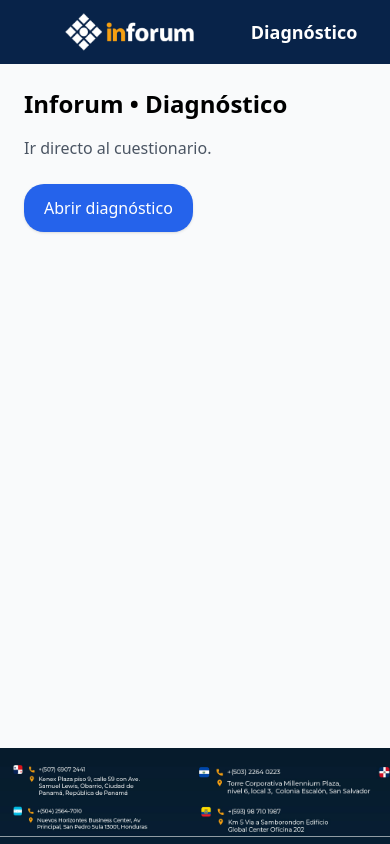
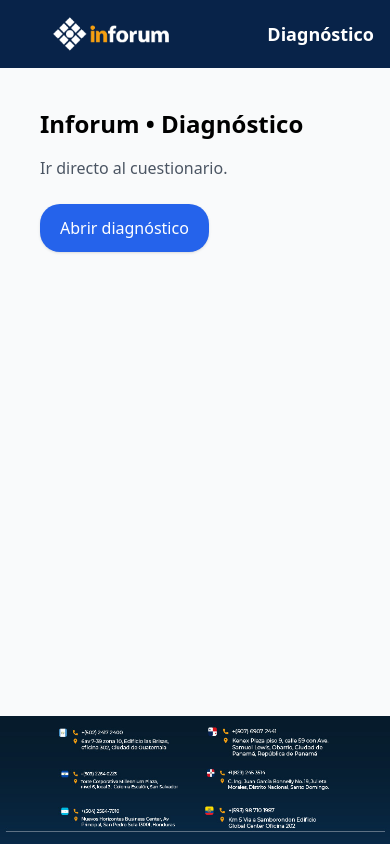
Before and after one commit to grupoinforum/inforum-diagnostico, a Next.js app in the folder inforum-diagnostico/: page / in a window 390 px wide. Built offline with nearby package versions, Linux system fonts and the light colour scheme.

Commit message:
Update layout.tsx

```diff
--- a/inforum-diagnostico/app/layout.tsx
+++ b/inforum-diagnostico/app/layout.tsx
@@ -1,42 +1,57 @@
-// app/layout.tsx
 import "./globals.css";
+import type { Metadata } from "next";
 import Image from "next/image";
-import type { Metadata } from "next";
 
 export const metadata: Metadata = {
-  title: "Inforum Diagnóstico",
-  description: "Ir directo al cuestionario",
+  title: "Inforum · Diagnóstico",
+  description: "Ir directo al cuestionario.",
 };
 
-export default function RootLayout({ children }: { children: React.ReactNode }) {
+export default function RootLayout({
+  children,
+}: {
+  children: React.ReactNode;
+}) {
   return (
     <html lang="es">
       <body className="flex flex-col min-h-screen bg-gray-50">
         {/* HEADER */}
         <header className="bg-[#082349] text-white">
-          <div className="max-w-7xl mx-auto flex items-center gap-4 px-6 py-3">
+          <div className="container mx-auto flex items-center justify-between p-4">
             <Image
               src="/logo-inforum.png"
               alt="Inforum"
               width={160}
-              height={40}
-              className="h-10 w-auto object-contain"
+              height={36}
+              className="h-9 w-auto object-contain"
               priority
             />
-            <h1 className="text-lg font-semibold">Diagnóstico</h1>
+            <h1 className="text-lg font-bold">Diagnóstico</h1>
           </div>
         </header>
 
-        {/* CONTENIDO: añade padding-bottom para que el botón no choque con el footer */}
-        <main className="flex-grow pb-24 sm:pb-28 md:pb-32">{children}</main>
+        {/* CONTENIDO */}
+        <main className="flex-grow container mx-auto p-4">{children}</main>
 
-        {/* FOOTER: altura responsive más baja en móvil */}
+        {/* FOOTER */}
         <footer className="w-full mt-auto">
-          {/* Contenedor con altura distinta por breakpoint */}
-          <div className="relative w-full h-24 sm:h-36 md:h-48 lg:h-60">
+          {/* Versión móvil */}
+          <div className="relative w-full h-32 sm:hidden">
+            <Image
+              src="/footer-mobile.jpg"
+              alt="Footer móvil Inforum"
+              fill
+              sizes="100vw"
+              className="object-cover"
+              priority
+            />
+          </div>
+
+          {/* Versión web */}
+          <div className="relative w-full hidden sm:block h-44 md:h-52 lg:h-60">
             <Image
               src="/footer-web.jpg"
-              alt="Footer Inforum"
+              alt="Footer web Inforum"
               fill
               sizes="100vw"
               className="object-cover"
```
